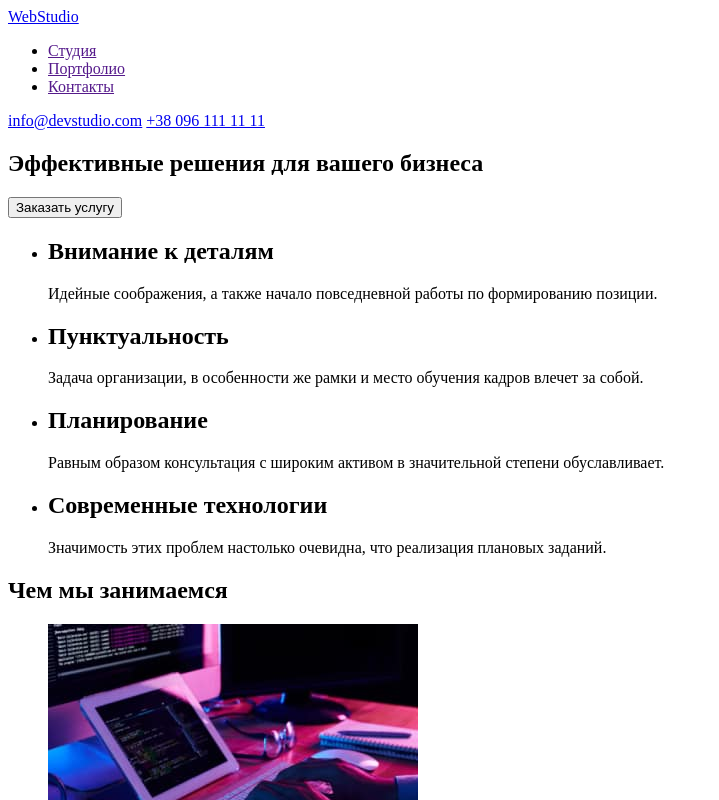
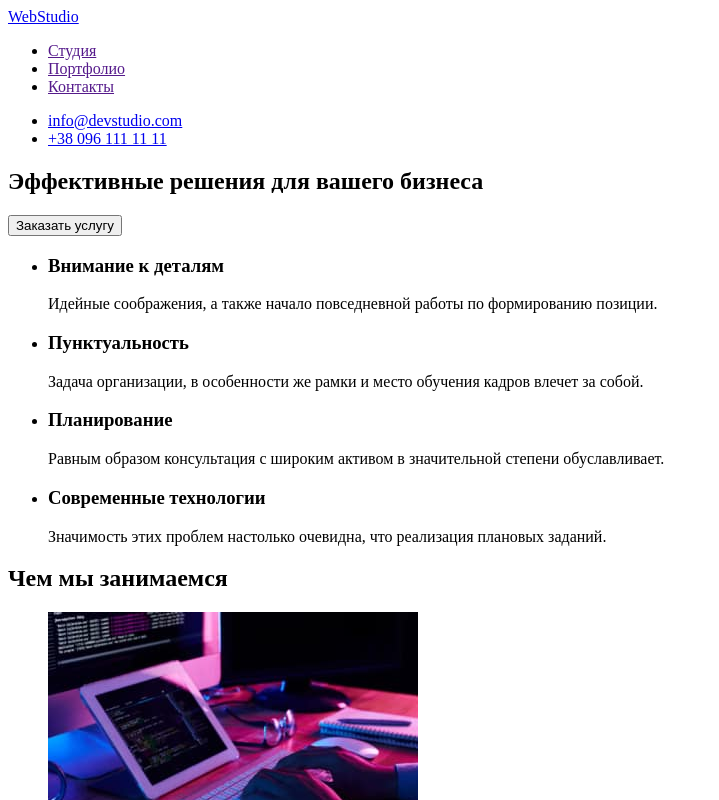
Before and after one commit to KonstantinZakrzhevskyi/goit-markup-hw-01, a plain HTML site: page index.html in a window 1280 px wide. Shown: the top 800 px of the page, without its empty margins (0-719 px from the left). Drawn offline with Linux system fonts and the light colour scheme.

Commit message:
изменяет теги в шапке, основном контенте и подвале

```diff
--- a/index.html
+++ b/index.html
@@ -16,10 +16,10 @@
           <li><a href="">Контакты</a></li>
         </ul>
       </nav>
-      <p>
-        <a href="mailto:info@devstudio.com">info@devstudio.com</a>
-        <a href="tel:+380961111111">+38 096 111 11 11</a>
-      </p>
+      <ul>
+        <li><a href="mailto:info@devstudio.com">info@devstudio.com</a></li>
+        <li><a href="tel:+380961111111">+38 096 111 11 11</a></li>
+      </ul>
     </header>
     <main>
       <section>
@@ -29,28 +29,28 @@
       <section>
         <ul>
           <li>
-            <h2>Внимание к деталям</h2>
+            <h3>Внимание к деталям</h3>
             <p>
               Идейные соображения, а также начало повседневной работы по
               формированию позиции.
             </p>
           </li>
           <li>
-            <h2>Пунктуальность</h2>
+            <h3>Пунктуальность</h3>
             <p>
               Задача организации, в особенности же рамки и место обучения кадров
               влечет за собой.
             </p>
           </li>
           <li>
-            <h2>Планирование</h2>
+            <h3>Планирование</h3>
             <p>
               Равным образом консультация с широким активом в значительной
               степени обуславливает.
             </p>
           </li>
           <li>
-            <h2>Современные технологии</h2>
+            <h3>Современные технологии</h3>
             <p>
               Значимость этих проблем настолько очевидна, что реализация
               плановых заданий.
@@ -109,15 +109,12 @@
       </section>
     </main>
     <footer>
-      <section>
-        <h2>Контактная информация</h2>
-        <a href="./index.html">WebStudio</a>
-        <address>
-          г. Киев, пр-т Леси Украинки, 26 <br />
-          <a href="mailto:info@devstudio.com">info@devstudio.com</a><br />
-          <a href="tel:+380961111111">+38 096 111 11 11</a>
-        </address>
-      </section>
+      <a href="./index.html">WebStudio</a>
+      <address>
+        <p>г. Киев, пр-т Леси Украинки, 26</p>
+        <a href="mailto:info@devstudio.com">info@devstudio.com</a><br />
+        <a href="tel:+380961111111">+38 096 111 11 11</a>
+      </address>
     </footer>
   </body>
 </html>
```
